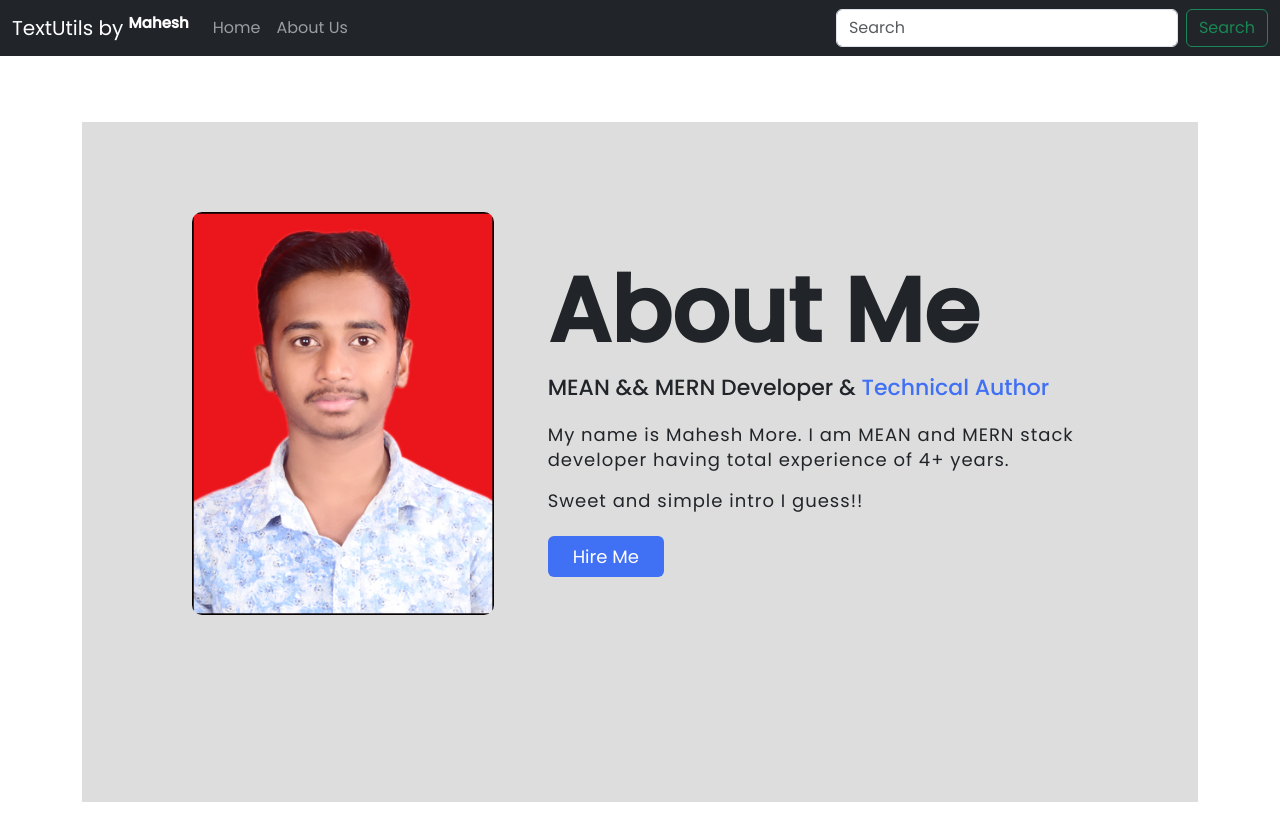
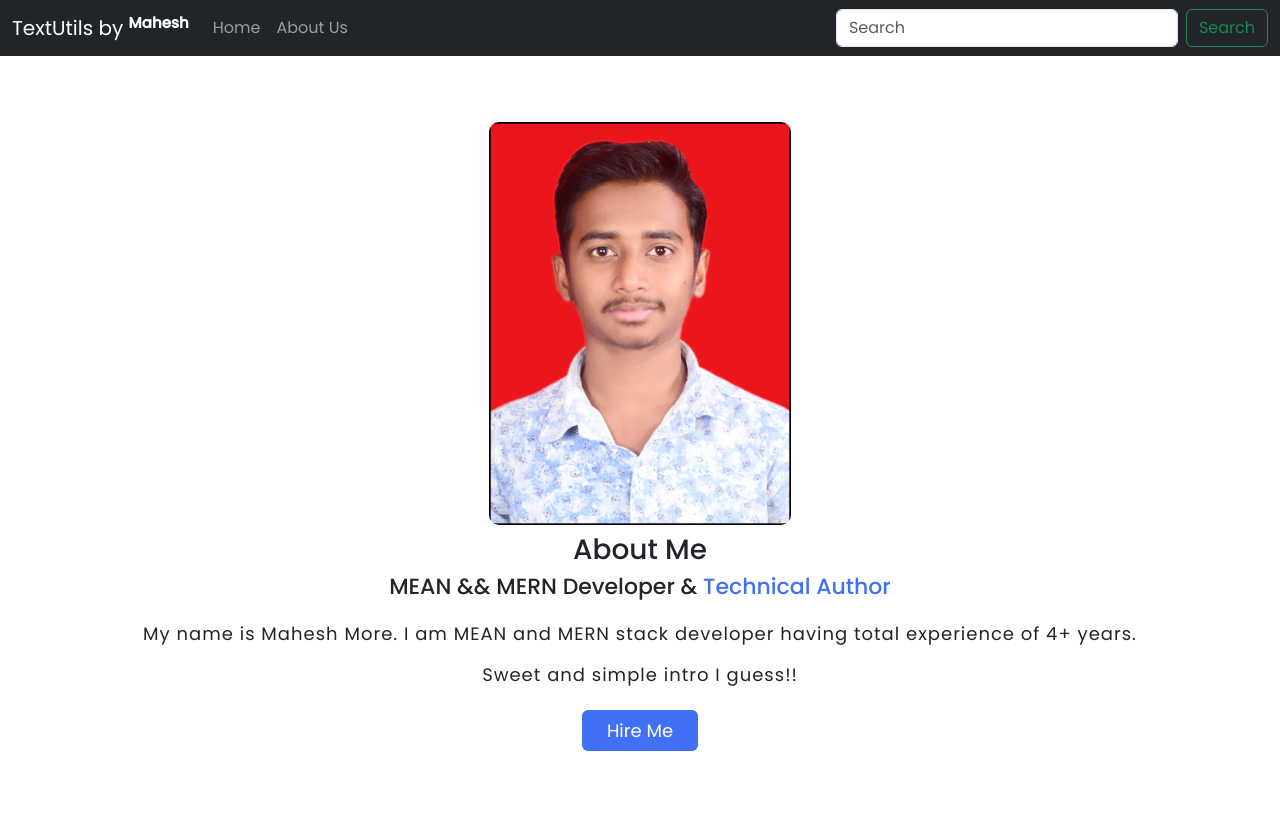
Before and after one commit to maheshmore667/Text-Transformer, a React (Create React App) app: page /about in a window 1280 px wide. Built offline with nearby package versions, Linux system fonts and the light colour scheme.

Commit message:
layout fixed

```diff
--- a/src/Components/About.js
+++ b/src/Components/About.js
@@ -5,11 +5,12 @@ import Mahesh from "../Assets/MAHESH.jpg"
 
 export default function About() {
   return (
-    <section className="about-us">
-    <div className="about">
+    <section className="col-12 d-flex flex-column">
+    <div className="col-12 d-flex justify-content-center">
       <img src={Mahesh} className="pic" alt=""/>
-      <div className="text">
-        <h2>About Me</h2>
+    </div>
+    <div className="text col-12 text-center my-2">
+        <h3>About Me</h3>
         <h5>MEAN && MERN Developer & <span>Technical Author</span></h5>
           <p>My name is Mahesh More. I am  MEAN and MERN stack developer having total experience of 4+ years.</p>
           <p>Sweet and simple intro I guess!!</p>
@@ -17,7 +18,6 @@ export default function About() {
         <Link to="/" className="hire">Hire Me</Link>
         </div>
       </div>
-    </div>
   </section>
   )
 }
--- a/src/Styles/About.css
+++ b/src/Styles/About.css
@@ -7,7 +7,6 @@
 }
 .about-us{
   height: 85vh;
-  width: 100%;
   padding: 90px 0;
   background: #ddd;
 }
@@ -24,9 +23,7 @@
   align-items: center;
   justify-content: space-around;
 }
-.text{
-  width: 540px;
-}
+
 .text h2{
   font-size: 90px;
   font-weight: 600;
```
